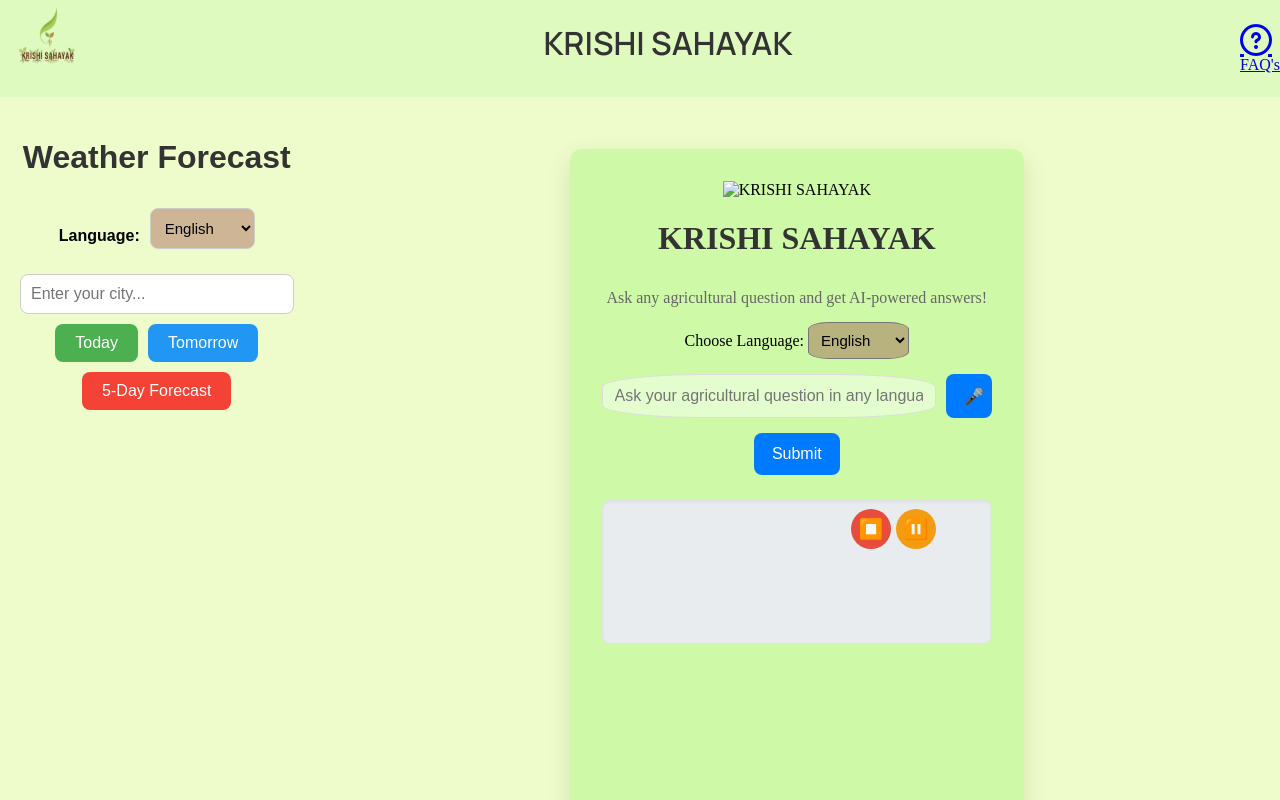
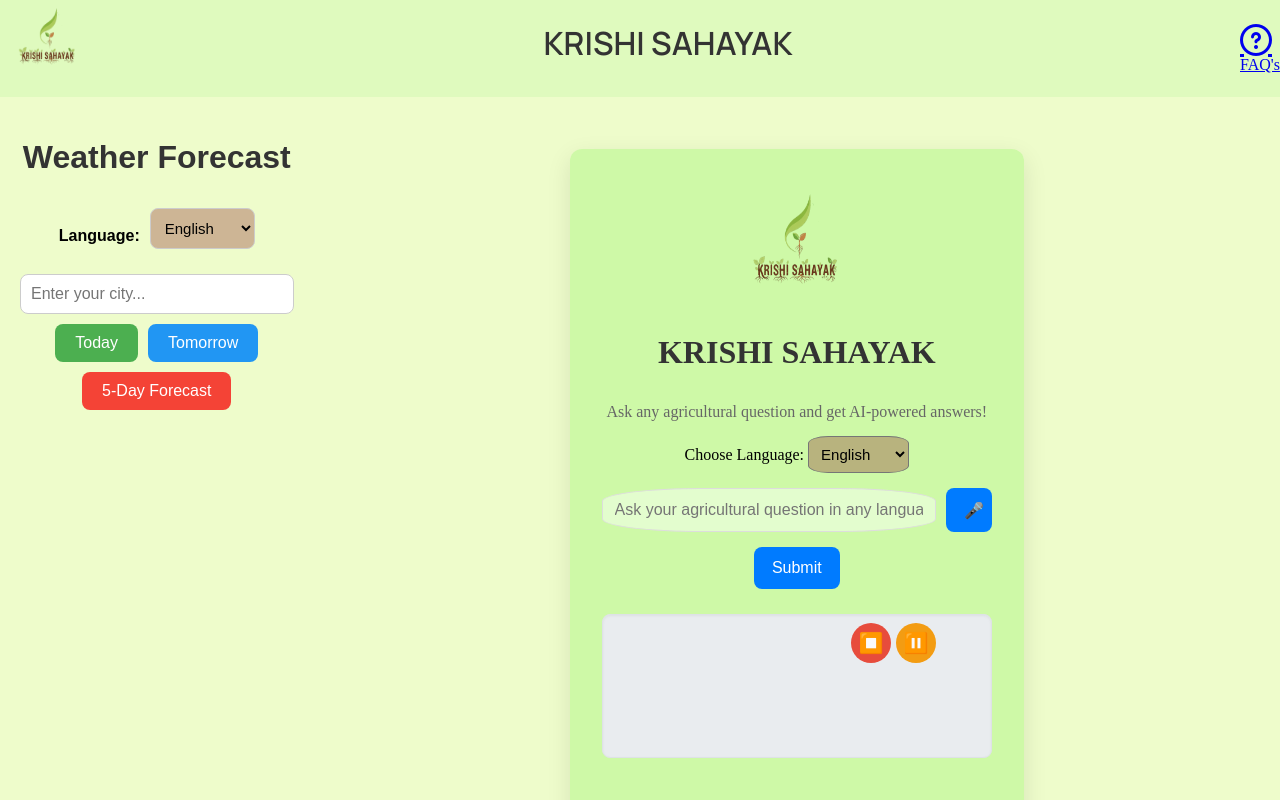
Before and after one commit to saitulsiram/Krishi, a plain HTML site: page k/index.html in a window 1280 px wide. Shown: the top 800 px of the page. Drawn offline with Linux system fonts and the light colour scheme.

```diff
--- a/k/index.html
+++ b/k/index.html
@@ -318,7 +318,7 @@
         }
     </script>
         <div class="container">
-            <img src="logo002.PNG" alt="KRISHI SAHAYAK" id="contimg">
+            <img src="logo02.PNG" alt="KRISHI SAHAYAK" id="contimg">
     <h1>KRISHI SAHAYAK</h1>
     <p style="color:#666;margin-bottom:15px;">Ask any agricultural question and get AI-powered answers!</p>
 
```
